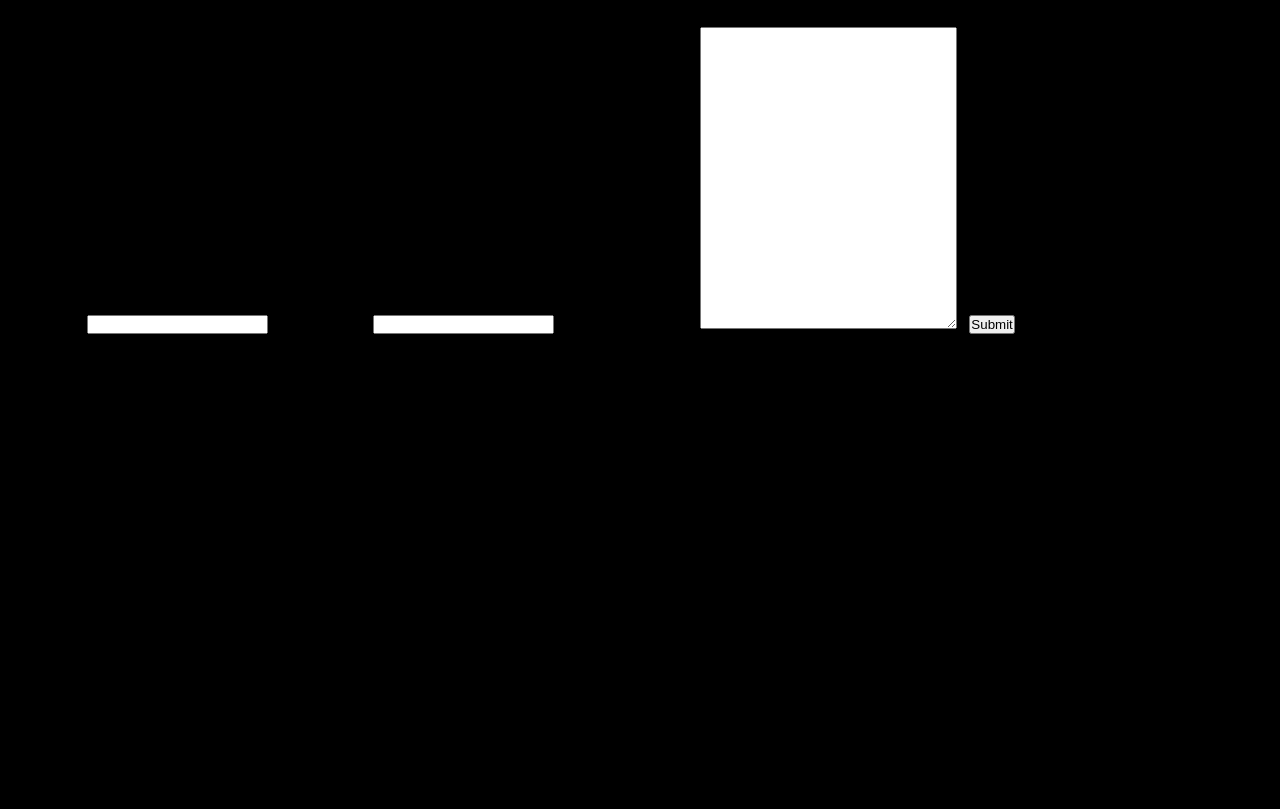
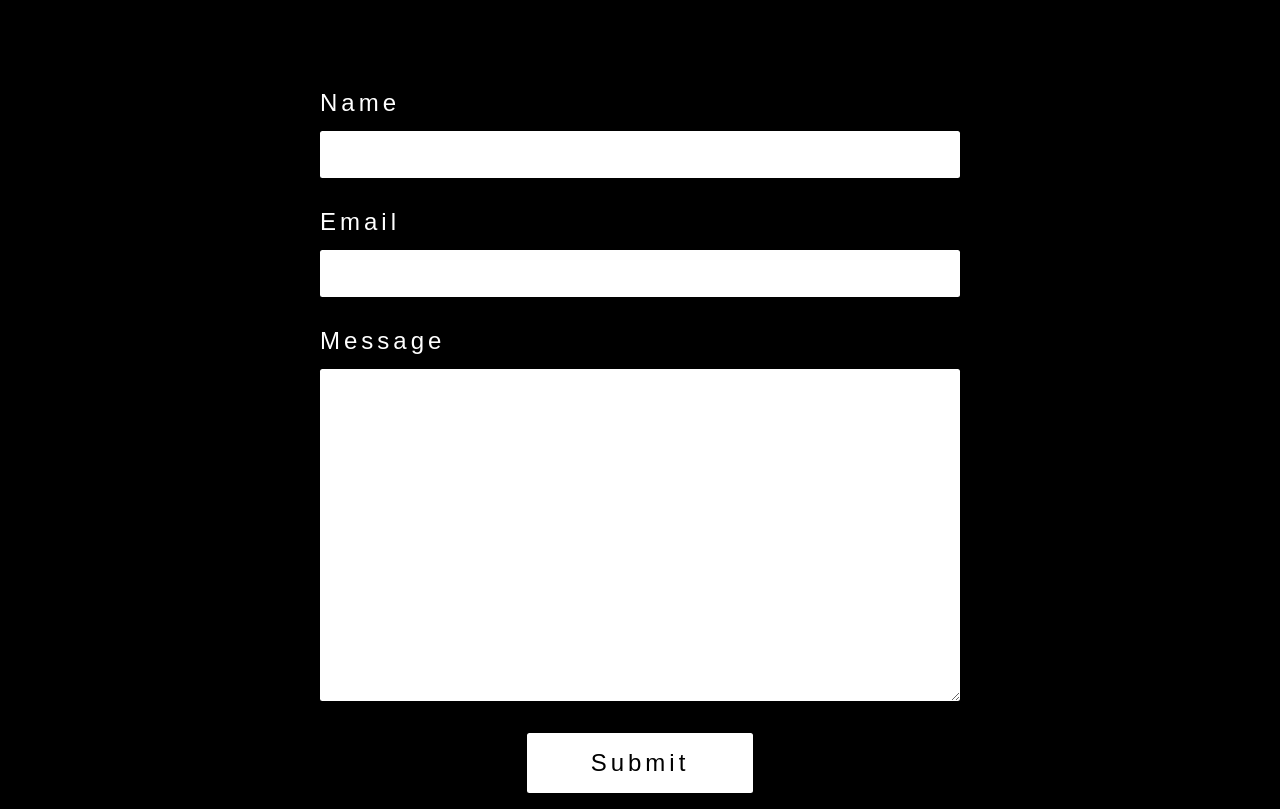
Before and after one commit to arronrees/photo-portfolio-webpack, a website built with webpack: page src/templates/contactTemplate.html in a window 1280 px wide. Shown: the part 69-878 px from the top of the page. Before the commit the page ends 800 px from the top, so only its background shows below. Built offline with nearby package versions, Linux system fonts and the light colour scheme; a web font is replaced by a local one.

Commit message:
Contact page done

```diff
--- a/src/js/index.js
+++ b/src/js/index.js
@@ -5,6 +5,7 @@ import '../styles/header.scss';
 import '../styles/workCards.scss';
 import '../styles/work.scss';
 import '../styles/about.scss';
+import '../styles/contact.scss';
 
 import { navSlide } from './other/navSlide';
 import { cardEntrance } from './other/cardEntrance';
--- a/src/styles/contact.scss
+++ b/src/styles/contact.scss
@@ -0,0 +1,61 @@
+.contact-main {
+  padding-bottom: 1rem;
+}
+
+form {
+  width: 80vw;
+  padding-top: 2rem;
+  display: flex;
+  flex-direction: column;
+  margin: auto;
+}
+
+label {
+  color: white;
+  letter-spacing: 0.25rem;
+  padding-bottom: 1rem;
+  padding-top: 2rem;
+  font-size: 1.5rem;
+}
+
+input,
+textarea,
+button {
+  border: none;
+  border-radius: 2.5px;
+  padding: 1rem;
+}
+
+button {
+  margin-top: 2rem;
+  border: none;
+  align-self: center;
+  padding: 1rem 4rem;
+  background-color: white;
+  cursor: pointer;
+  font-family: 'Belleza', sans-serif;
+  font-size: 1.5rem;
+  letter-spacing: 0.25rem;
+}
+
+button:hover,
+button:focus,
+input:valid,
+textarea:valid {
+  background: #323232;
+  color: white;
+  transition: all 300ms ease;
+  border: 1px solid white;
+}
+
+@media only screen and (min-width: 1024px) {
+  form {
+    width: 60vw;
+  }
+}
+
+@media only screen and (min-width: 1200px) {
+  form {
+    width: 50vw;
+  }
+}
--- a/src/templates/contactTemplate.html
+++ b/src/templates/contactTemplate.html
@@ -41,7 +41,7 @@
 
   </header>
 
-  <main>
+  <main class="contact-main">
     <section class="contact-form">
       <form>
         <label for="name">Name</label>
```
Also changed, not shown: src/styles/s.scss (deleted, +0 -39 lines).
